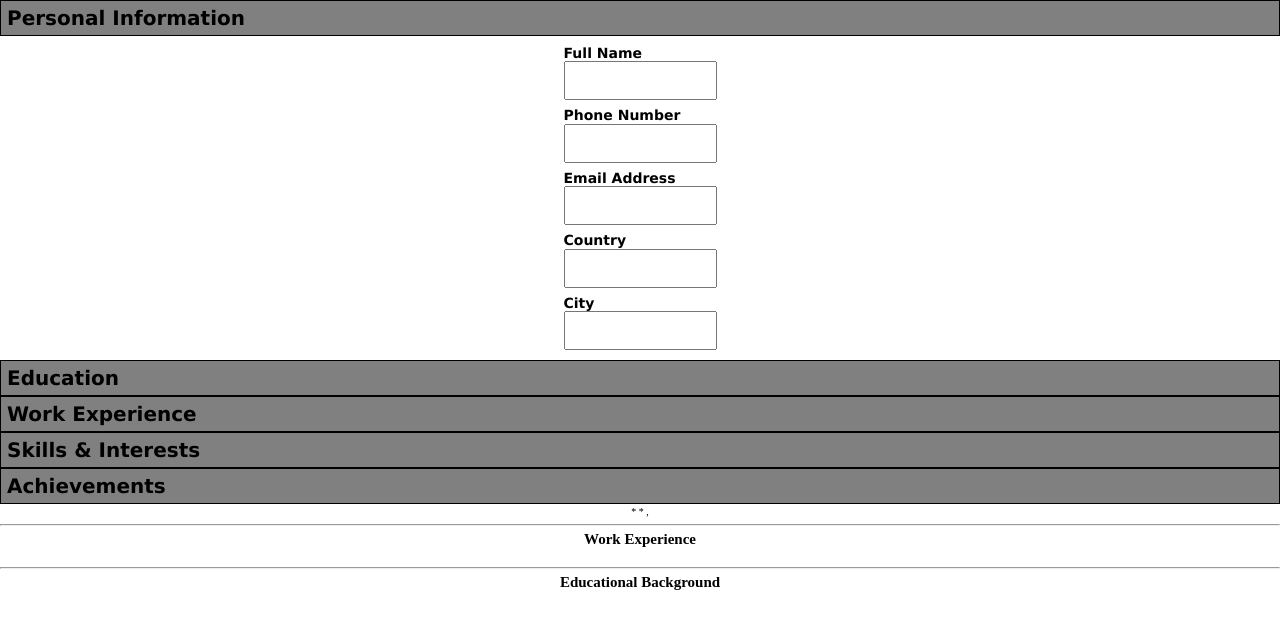
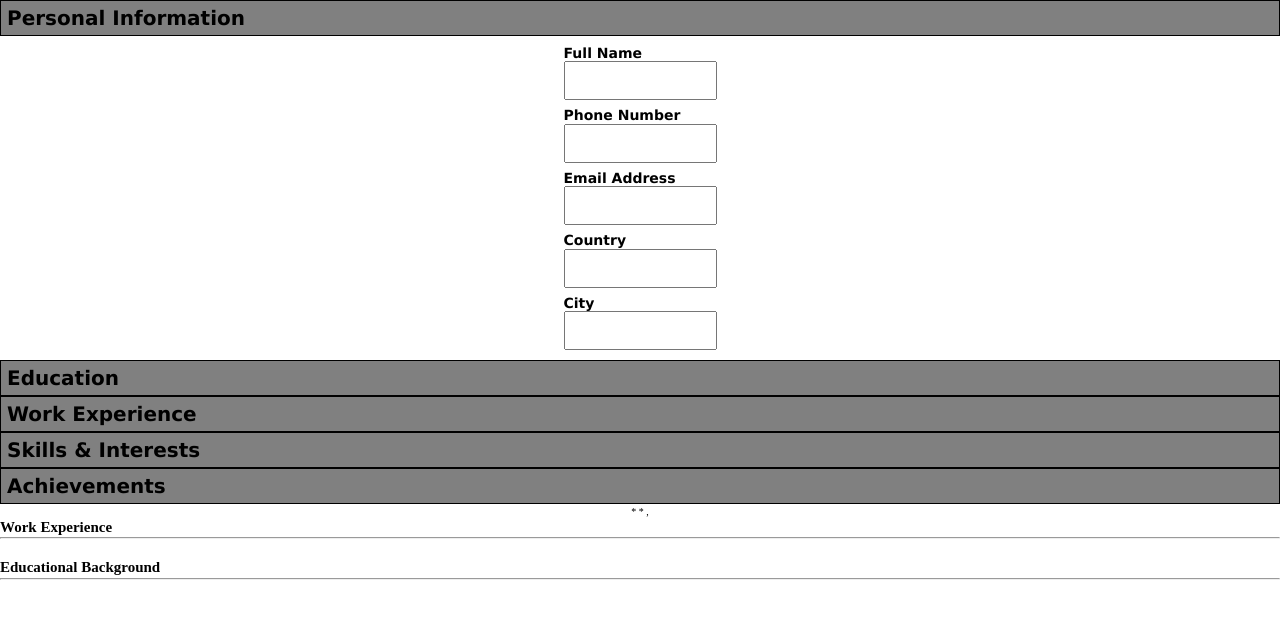
Before and after one commit to Viveyd/cv-maker, a React (Vite) app: page / in a window 1280 px wide. Shown: the top 628 px of the page. Built offline with nearby package versions, Linux system fonts and the light colour scheme.

Commit message:
Fix <hr> placement

```diff
--- a/src/Preview.jsx
+++ b/src/Preview.jsx
@@ -7,9 +7,9 @@ export default function Preview({ data }) {
         {personal.email} * {personal.phone} * {personal.city},{" "}
         {personal.country}
       </p>
-      <hr></hr>
       <section className="experience">
         <h2>Work Experience</h2>
+        <hr></hr>
         <ul>
           {experience.map((item) => {
             const {
@@ -46,9 +46,9 @@ export default function Preview({ data }) {
           })}
         </ul>
       </section>
-      <hr></hr>
       <section className="education">
         <h2>Educational Background</h2>
+        <hr></hr>
         <ul>
           {education.map((item) => {
             const {
--- a/src/index.css
+++ b/src/index.css
@@ -55,6 +55,14 @@ form section label {
   align-items: start;
 }
 
+.preview section > h2 {
+  text-align: left;
+}
+
+.preview hr {
+  margin-top: 2px;
+}
+
 .preview .experience > ul,
 .preview .education > ul {
   display: flex;
```
